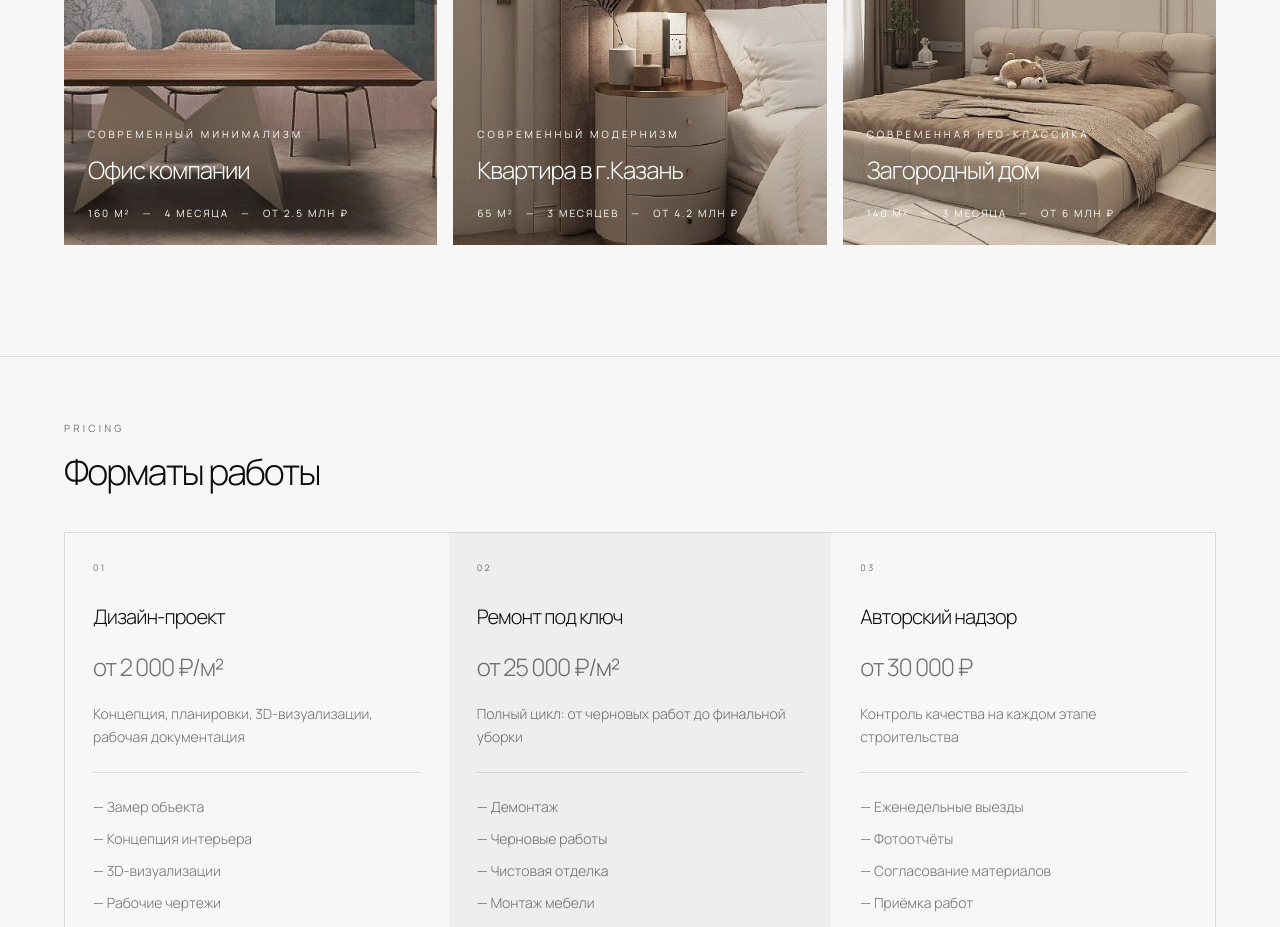
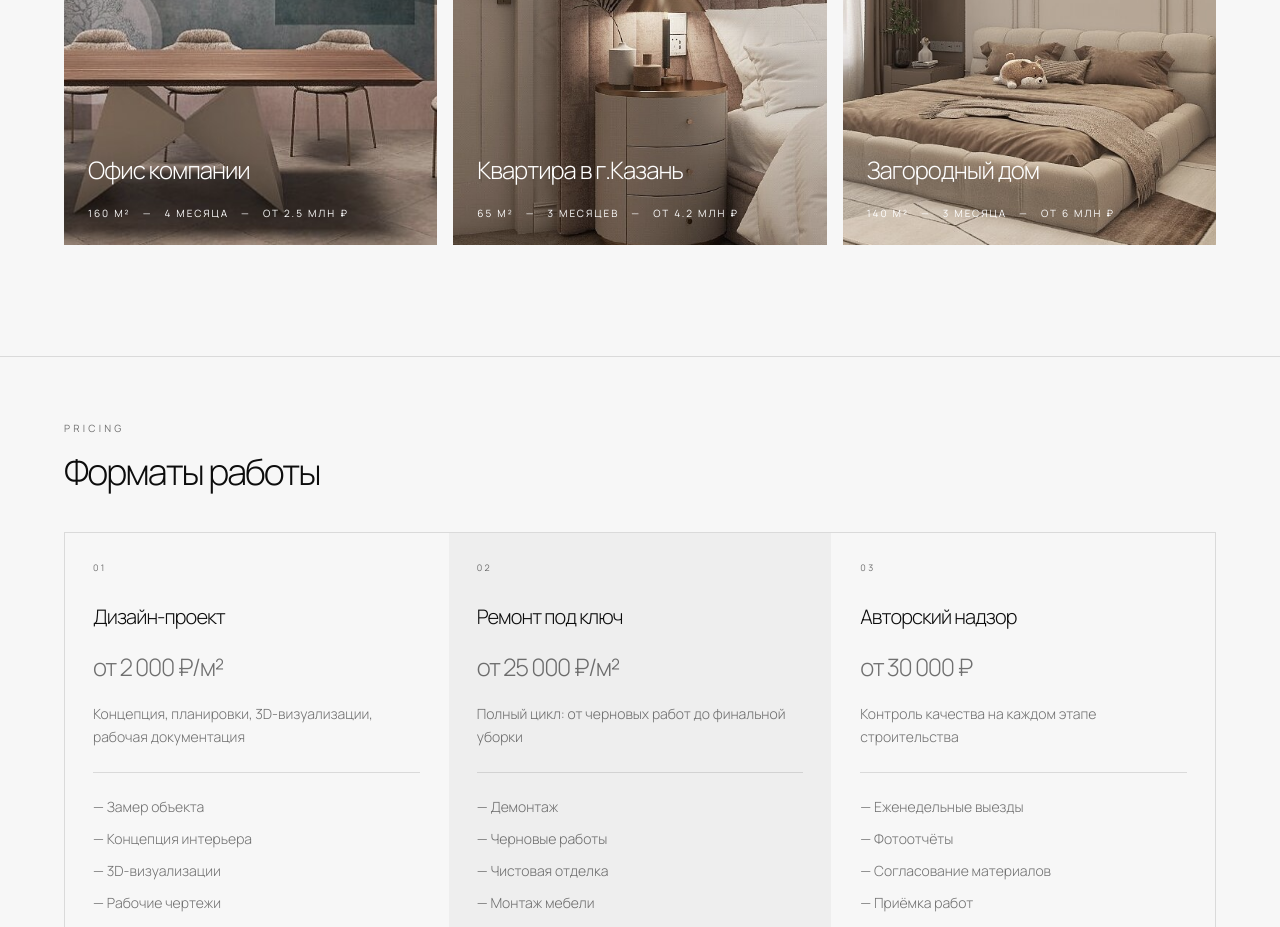
Before and after one commit to artrubinchik/DERZAi, a Next.js app: page / in a window 1280 px wide. Shown: the part 1720-2647 px from the top of the page. Built offline with nearby package versions, Linux system fonts and the light colour scheme; no server answers.

Commit message:
Clear style fields in project data
Removed style descriptions from multiple project entries.

```diff
--- a/data/content.ts
+++ b/data/content.ts
@@ -97,7 +97,7 @@ export const content = {
       area: "160 м²",
       duration: "4 месяца",
       budget: "от 2.5 млн ₽",
-      style: "Современный минимализм",
+      style: " ",
       image: "/images/project-1.jpg",
     },
     {
@@ -106,7 +106,7 @@ export const content = {
       area: "65 м²",
       duration: "3 месяцев",
       budget: "от 4.2 млн ₽",
-      style: "Современный модернизм",
+      style: " ",
       image: "/images/project-2.jpg",
     },
     {
@@ -115,7 +115,7 @@ export const content = {
       area: "140 м²",
       duration: "3 месяца",
       budget: "от 6 млн ₽",
-      style: "Современная нео-классика",
+      style: " ",
       image: "/images/project-3.jpg",
     },
   ],
```
